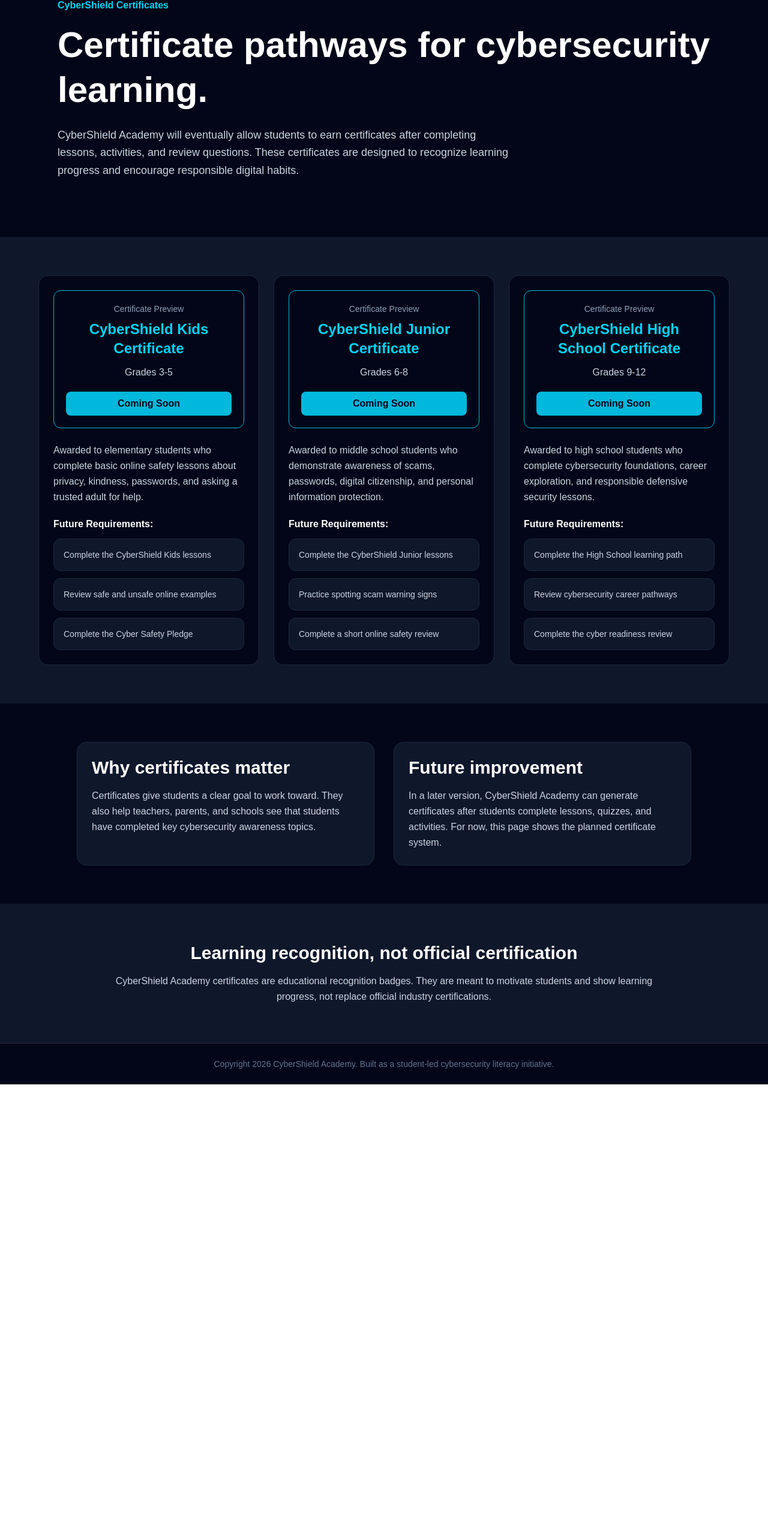
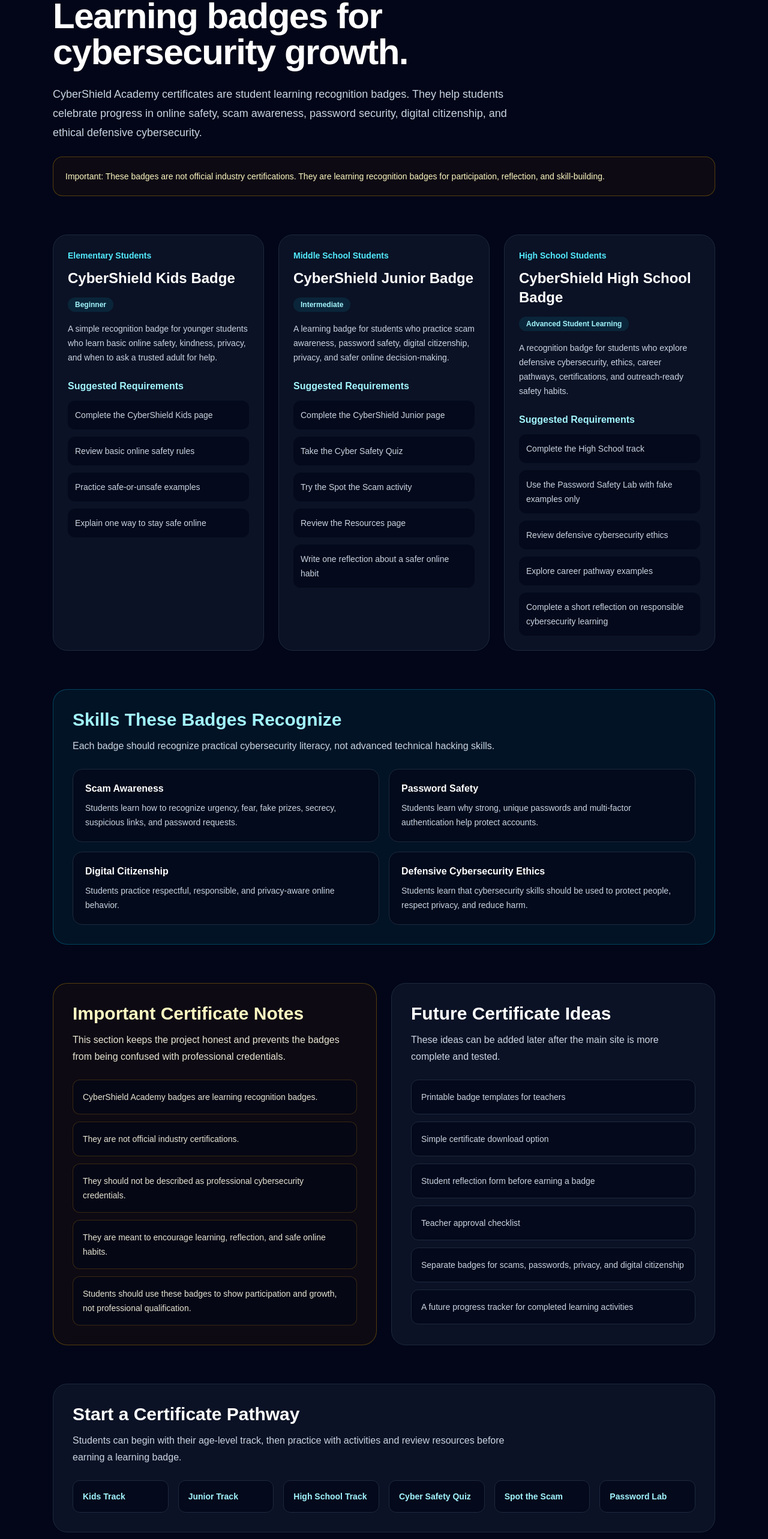
Before and after one commit to sanjith-cpu/cybershield-academy, a Next.js app: page /certificates in a window 1280 px wide. Shown: the part 168-2734 px from the top of the page at 60% size. Before the commit the page ends 1976 px from the top, so only its background shows below. Built offline with nearby package versions, Linux system fonts and the light colour scheme.

Commit message:
Upgrade Certificate Pathways

```diff
--- a/app/certificates/page.tsx
+++ b/app/certificates/page.tsx
@@ -1,151 +1,294 @@
+import Link from "next/link";
+import Navbar from "@/components/Navbar";
 import Footer from "@/components/Footer";
-import Navbar from "@/components/Navbar";
 
-const certificates = [
+const certificateTracks = [
   {
-    title: "CyberShield Kids Certificate",
-    audience: "Grades 3-5",
+    title: "CyberShield Kids Badge",
+    audience: "Elementary Students",
+    level: "Beginner",
     description:
-      "Awarded to elementary students who complete basic online safety lessons about privacy, kindness, passwords, and asking a trusted adult for help.",
+      "A simple recognition badge for younger students who learn basic online safety, kindness, privacy, and when to ask a trusted adult for help.",
     requirements: [
-      "Complete the CyberShield Kids lessons",
-      "Review safe and unsafe online examples",
-      "Complete the Cyber Safety Pledge",
+      "Complete the CyberShield Kids page",
+      "Review basic online safety rules",
+      "Practice safe-or-unsafe examples",
+      "Explain one way to stay safe online",
     ],
   },
   {
-    title: "CyberShield Junior Certificate",
-    audience: "Grades 6-8",
+    title: "CyberShield Junior Badge",
+    audience: "Middle School Students",
+    level: "Intermediate",
     description:
-      "Awarded to middle school students who demonstrate awareness of scams, passwords, digital citizenship, and personal information protection.",
+      "A learning badge for students who practice scam awareness, password safety, digital citizenship, privacy, and safer online decision-making.",
     requirements: [
-      "Complete the CyberShield Junior lessons",
-      "Practice spotting scam warning signs",
-      "Complete a short online safety review",
+      "Complete the CyberShield Junior page",
+      "Take the Cyber Safety Quiz",
+      "Try the Spot the Scam activity",
+      "Review the Resources page",
+      "Write one reflection about a safer online habit",
     ],
   },
   {
-    title: "CyberShield High School Certificate",
-    audience: "Grades 9-12",
+    title: "CyberShield High School Badge",
+    audience: "High School Students",
+    level: "Advanced Student Learning",
     description:
-      "Awarded to high school students who complete cybersecurity foundations, career exploration, and responsible defensive security lessons.",
+      "A recognition badge for students who explore defensive cybersecurity, ethics, career pathways, certifications, and outreach-ready safety habits.",
     requirements: [
-      "Complete the High School learning path",
-      "Review cybersecurity career pathways",
-      "Complete the cyber readiness review",
+      "Complete the High School track",
+      "Use the Password Safety Lab with fake examples only",
+      "Review defensive cybersecurity ethics",
+      "Explore career pathway examples",
+      "Complete a short reflection on responsible cybersecurity learning",
     ],
+  },
+];
+
+const badgeSkills = [
+  {
+    skill: "Scam Awareness",
+    detail:
+      "Students learn how to recognize urgency, fear, fake prizes, secrecy, suspicious links, and password requests.",
+  },
+  {
+    skill: "Password Safety",
+    detail:
+      "Students learn why strong, unique passwords and multi-factor authentication help protect accounts.",
+  },
+  {
+    skill: "Digital Citizenship",
+    detail:
+      "Students practice respectful, responsible, and privacy-aware online behavior.",
+  },
+  {
+    skill: "Defensive Cybersecurity Ethics",
+    detail:
+      "Students learn that cybersecurity skills should be used to protect people, respect privacy, and reduce harm.",
+  },
+];
+
+const futureIdeas = [
+  "Printable badge templates for teachers",
+  "Simple certificate download option",
+  "Student reflection form before earning a badge",
+  "Teacher approval checklist",
+  "Separate badges for scams, passwords, privacy, and digital citizenship",
+  "A future progress tracker for completed learning activities",
+];
+
+const importantNotes = [
+  "CyberShield Academy badges are learning recognition badges.",
+  "They are not official industry certifications.",
+  "They should not be described as professional cybersecurity credentials.",
+  "They are meant to encourage learning, reflection, and safe online habits.",
+  "Students should use these badges to show participation and growth, not professional qualification.",
+];
+
+const certificateLinks = [
+  {
+    label: "Kids Track",
+    href: "/kids",
+  },
+  {
+    label: "Junior Track",
+    href: "/junior",
+  },
+  {
+    label: "High School Track",
+    href: "/high-school",
+  },
+  {
+    label: "Cyber Safety Quiz",
+    href: "/quiz",
+  },
+  {
+    label: "Spot the Scam",
+    href: "/spot-the-scam",
+  },
+  {
+    label: "Password Lab",
+    href: "/password-lab",
   },
 ];
 
 export default function CertificatesPage() {
   return (
-    <main className="min-h-screen bg-slate-950 text-white">
+    <>
       <Navbar />
 
-      <section className="px-8 py-24 max-w-6xl mx-auto">
-        <p className="mb-4 text-cyan-400 font-semibold">
-          CyberShield Certificates
+      <main className="min-h-screen bg-slate-950 text-white">
+        <section className="mx-auto max-w-6xl px-6 py-16">
+          <p className="mb-3 text-sm font-semibold uppercase tracking-[0.3em] text-cyan-300">
+            Certificate Pathways
           </p>
 
-        <h1 className="text-4xl md:text-6xl font-extrabold leading-tight mb-6">
-          Certificate pathways for cybersecurity learning.
+          <h1 className="max-w-4xl text-4xl font-bold tracking-tight md:text-6xl">
+            Learning badges for cybersecurity growth.
           </h1>
 
-        <p className="text-lg text-slate-300 leading-relaxed max-w-3xl">
-          CyberShield Academy will eventually allow students to earn certificates
-          after completing lessons, activities, and review questions. These
-          certificates are designed to recognize learning progress and encourage
-          responsible digital habits.
+          <p className="mt-6 max-w-3xl text-lg leading-8 text-slate-300">
+            CyberShield Academy certificates are student learning recognition
+            badges. They help students celebrate progress in online safety, scam
+            awareness, password security, digital citizenship, and ethical
+            defensive cybersecurity.
           </p>
+
+          <div className="mt-6 rounded-2xl border border-yellow-500/30 bg-yellow-950/20 p-5 text-sm leading-6 text-yellow-100">
+            Important: These badges are not official industry certifications.
+            They are learning recognition badges for participation, reflection,
+            and skill-building.
+          </div>
         </section>
 
-      <section className="px-8 py-16 bg-slate-900">
-        <div className="max-w-6xl mx-auto grid md:grid-cols-3 gap-6">
-          {certificates.map((certificate) => (
+        <section className="mx-auto max-w-6xl px-6 pb-16">
+          <div className="grid gap-6 lg:grid-cols-3">
+            {certificateTracks.map((track) => (
               <div
-              key={certificate.title}
-              className="rounded-2xl bg-slate-950 border border-slate-800 p-6 hover:border-cyan-500 transition"
+                key={track.title}
+                className="rounded-3xl border border-slate-800 bg-slate-900/70 p-6"
               >
-              <div className="rounded-xl border border-cyan-500 p-5 mb-6 text-center">
-                <p className="text-sm text-slate-400 mb-2">
-                  Certificate Preview
+                <p className="text-sm font-semibold text-cyan-300">
+                  {track.audience}
                 </p>
 
-                <h2 className="text-2xl font-bold text-cyan-400 mb-3">
-                  {certificate.title}
+                <h2 className="mt-3 text-2xl font-bold text-white">
+                  {track.title}
                 </h2>
 
-                <p className="text-slate-300">{certificate.audience}</p>
+                <span className="mt-4 inline-block rounded-full bg-cyan-400/10 px-3 py-1 text-xs font-semibold text-cyan-200">
+                  {track.level}
+                </span>
 
-                <div className="mt-5 rounded-lg bg-cyan-500 px-4 py-2 text-slate-950 font-semibold">
-                  Coming Soon
-                </div>
-              </div>
-
-              <p className="text-slate-300 leading-relaxed mb-5">
-                {certificate.description}
+                <p className="mt-4 text-sm leading-6 text-slate-300">
+                  {track.description}
                 </p>
 
-              <h3 className="font-bold mb-3">Future Requirements:</h3>
+                <div className="mt-6">
+                  <h3 className="font-semibold text-cyan-200">
+                    Suggested Requirements
+                  </h3>
 
-              <div className="space-y-3">
-                {certificate.requirements.map((requirement) => (
-                  <div
+                  <ul className="mt-3 space-y-3 text-sm leading-6 text-slate-300">
+                    {track.requirements.map((requirement) => (
+                      <li
                         key={requirement}
-                    className="rounded-xl border border-slate-800 bg-slate-900 p-4 text-sm text-slate-300"
+                        className="rounded-xl bg-slate-950/70 p-3"
                       >
                         {requirement}
-                  </div>
+                      </li>
                     ))}
+                  </ul>
                 </div>
               </div>
             ))}
           </div>
         </section>
 
-      <section className="px-8 py-16">
-        <div className="max-w-5xl mx-auto grid md:grid-cols-2 gap-8">
-          <div className="rounded-2xl bg-slate-900 border border-slate-800 p-6">
-            <h2 className="text-3xl font-bold mb-4">
-              Why certificates matter
+        <section className="mx-auto max-w-6xl px-6 pb-16">
+          <div className="rounded-3xl border border-cyan-500/30 bg-cyan-950/30 p-8">
+            <h2 className="text-3xl font-bold text-cyan-200">
+              Skills These Badges Recognize
             </h2>
 
-            <p className="text-slate-300 leading-relaxed">
-              Certificates give students a clear goal to work toward. They also
-              help teachers, parents, and schools see that students have
-              completed key cybersecurity awareness topics.
+            <p className="mt-3 max-w-3xl leading-7 text-slate-300">
+              Each badge should recognize practical cybersecurity literacy, not
+              advanced technical hacking skills.
+            </p>
+
+            <div className="mt-6 grid gap-4 md:grid-cols-2">
+              {badgeSkills.map((item) => (
+                <div
+                  key={item.skill}
+                  className="rounded-2xl border border-slate-800 bg-slate-950/70 p-5"
+                >
+                  <h3 className="font-semibold text-white">{item.skill}</h3>
+
+                  <p className="mt-2 text-sm leading-6 text-slate-300">
+                    {item.detail}
                   </p>
                 </div>
-
-          <div className="rounded-2xl bg-slate-900 border border-slate-800 p-6">
-            <h2 className="text-3xl font-bold mb-4">
-              Future improvement
-            </h2>
-
-            <p className="text-slate-300 leading-relaxed">
-              In a later version, CyberShield Academy can generate certificates
-              after students complete lessons, quizzes, and activities. For now,
-              this page shows the planned certificate system.
-            </p>
+              ))}
             </div>
           </div>
         </section>
 
-      <section className="px-8 py-16 bg-slate-900">
-        <div className="max-w-4xl mx-auto text-center">
-          <h2 className="text-3xl font-bold mb-4">
-            Learning recognition, not official certification
+        <section className="mx-auto max-w-6xl px-6 pb-16">
+          <div className="grid gap-6 lg:grid-cols-2">
+            <div className="rounded-3xl border border-yellow-500/30 bg-yellow-950/20 p-8">
+              <h2 className="text-3xl font-bold text-yellow-100">
+                Important Certificate Notes
               </h2>
 
-          <p className="text-slate-300 leading-relaxed">
-            CyberShield Academy certificates are educational recognition badges.
-            They are meant to motivate students and show learning progress, not
-            replace official industry certifications.
+              <p className="mt-3 leading-7 text-yellow-50/90">
+                This section keeps the project honest and prevents the badges
+                from being confused with professional credentials.
               </p>
+
+              <div className="mt-6 grid gap-3">
+                {importantNotes.map((note) => (
+                  <div
+                    key={note}
+                    className="rounded-xl border border-yellow-500/20 bg-slate-950/60 p-4 text-sm leading-6 text-yellow-50/90"
+                  >
+                    {note}
+                  </div>
+                ))}
+              </div>
+            </div>
+
+            <div className="rounded-3xl border border-slate-800 bg-slate-900/70 p-8">
+              <h2 className="text-3xl font-bold text-white">
+                Future Certificate Ideas
+              </h2>
+
+              <p className="mt-3 leading-7 text-slate-300">
+                These ideas can be added later after the main site is more
+                complete and tested.
+              </p>
+
+              <div className="mt-6 grid gap-3">
+                {futureIdeas.map((idea) => (
+                  <div
+                    key={idea}
+                    className="rounded-xl border border-slate-800 bg-slate-950/70 p-4 text-sm leading-6 text-slate-300"
+                  >
+                    {idea}
+                  </div>
+                ))}
+              </div>
+            </div>
           </div>
         </section>
 
+        <section className="mx-auto max-w-6xl px-6 pb-20">
+          <div className="rounded-3xl border border-slate-800 bg-slate-900/70 p-8">
+            <h2 className="text-3xl font-bold text-white">
+              Start a Certificate Pathway
+            </h2>
+
+            <p className="mt-3 max-w-3xl leading-7 text-slate-300">
+              Students can begin with their age-level track, then practice with
+              activities and review resources before earning a learning badge.
+            </p>
+
+            <div className="mt-6 grid gap-4 sm:grid-cols-2 lg:grid-cols-6">
+              {certificateLinks.map((link) => (
+                <Link
+                  key={link.href}
+                  href={link.href}
+                  className="rounded-xl border border-slate-800 bg-slate-950/70 p-4 text-sm font-semibold text-cyan-200 transition hover:border-cyan-300 hover:bg-slate-900"
+                >
+                  {link.label}
+                </Link>
+              ))}
+            </div>
+          </div>
+        </section>
+      </main>
+
       <Footer />
-    </main>
+    </>
   );
 }
```
Lines whose indentation alone changed are shown as unchanged.
